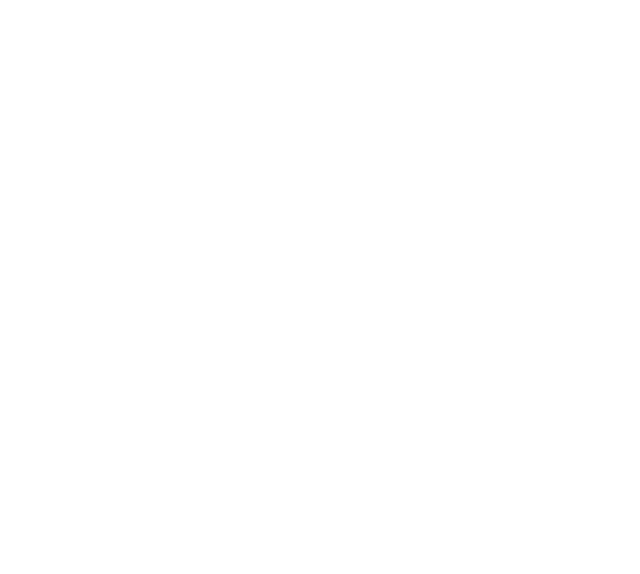
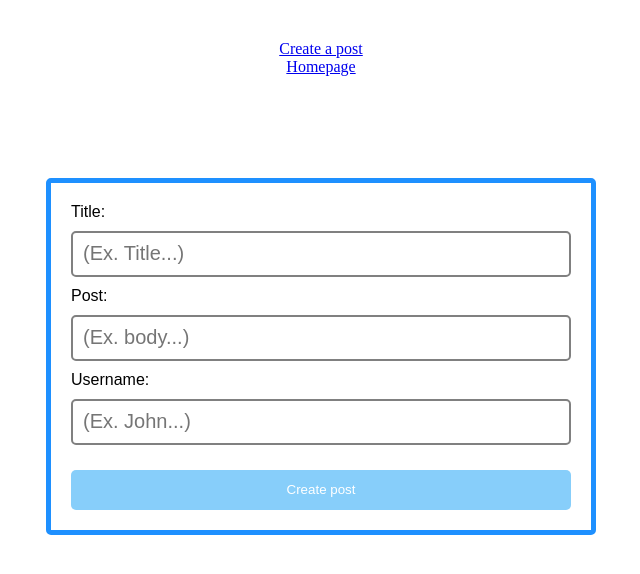
Before and after one commit to CS-24/rset-alumni-portal, a React (Create React App) app in the folder frontend/: page /createpost in a window 1280 px wide. Before the commit this address had no page. Shown: the top 574 px of the page, without its empty margins (319-959 px from the left). Built offline with nearby package versions, Linux system fonts and the light colour scheme.

Commit message:
add create post page

```diff
--- a/frontend/package.json
+++ b/frontend/package.json
@@ -7,11 +7,13 @@
     "@testing-library/react": "^13.4.0",
     "@testing-library/user-event": "^13.5.0",
     "axios": "^1.1.2",
+    "formik": "^2.2.9",
     "react": "^18.2.0",
     "react-dom": "^18.2.0",
     "react-router-dom": "^6.4.2",
     "react-scripts": "^2.1.3",
-    "web-vitals": "^2.1.4"
+    "web-vitals": "^2.1.4",
+    "yup": "^0.32.11"
   },
   "scripts": {
     "start": "react-scripts start",
--- a/frontend/src/App.css
+++ b/frontend/src/App.css
@@ -55,3 +55,52 @@
   border-bottom-left-radius: 10px;
   border-bottom-right-radius: 10px;
 }
+
+/* CREATE POST PAGE CSS */
+
+.createPostPage {
+  font-family: Arial, Helvetica, sans-serif;
+  width: 100vw;
+  height: 70vh;
+  display: flex;
+  justify-content: center;
+  align-items: center;
+}
+.formContainer {
+  display: flex;
+  flex-direction: column;
+  justify-content: center;
+  width: 500px;
+  height: auto;
+  padding: 20px;
+  border: 5px solid dodgerblue;
+  border-radius: 5px;
+}
+
+.formContainer #inputCreatePost {
+  height: 40px;
+  margin-top: 10px;
+  margin-bottom: 10px;
+  border: 2px solid grey;
+  border-radius: 5px;
+  padding-left: 10px;
+  font-size: 20px;
+}
+
+.formContainer button {
+  margin-top: 15px;
+  height: 40px;
+  border: none;
+  background-color: lightskyblue;
+  border-radius: 5px;
+  color: white;
+}
+
+.formContainer button:hover {
+  cursor: pointer;
+  background-color: dodgerblue;
+}
+
+span {
+  color: red;
+}
--- a/frontend/src/App.js
+++ b/frontend/src/App.js
@@ -2,13 +2,17 @@
 import React from "react";
 import { BrowserRouter as Router, Route, Routes, Link } from "react-router-dom";
 import Home from "./pages/Home";
+import Createpost from "./pages/Createpost";
 
 function App() {
 	return (
 		<div className="App">
 			<Router>
+				<Link to="/createpost"> Create a post</Link>
+				<Link to="/">Homepage</Link>
 				<Routes>
-					<Route path="/" exact component={Home} />
+					<Route path='/' element={<Home/>} />
+					<Route path='/createpost' element={<Createpost/>} />
 				</Routes>
 			</Router>
 		</div>
--- /dev/null
+++ b/frontend/src/pages/Createpost.js
@@ -0,0 +1,66 @@
+import React from "react";
+import { Formik, Form, Field, ErrorMessage } from "formik";
+import * as Yup from "yup";
+import axios from "axios";
+
+function Createpost() {
+	const initialValues = {
+		title: "",
+		postText: "",
+		username: "",
+	};
+
+	const validationSchema = Yup.object().shape({
+		title: Yup.string().required("You must input a Title!"),
+		postText: Yup.string().required(),
+		username: Yup.string()
+			.min(3)
+			.max(15)
+			.required(),
+	});
+
+	const onSubmit = (data) => {
+		axios.post("http://localhost:3001/posts", data).then((response) => {
+			console.log("Post creation worked");
+		});
+		console.log(data);
+	};
+
+	return (
+		<div className="createPostPage">
+			<Formik
+				initialValues={initialValues}
+				onSubmit={onSubmit}
+				validationSchema={validationSchema}
+			>
+				<Form className="formContainer">
+					<label>Title: </label>
+					<ErrorMessage name="title" component="span" />
+					<Field
+						id="inputCreatePost"
+						name="title"
+						placeholder="(Ex. Title...)"
+					/>
+					<label>Post: </label>
+					<ErrorMessage name="postText" component="span" />
+					<Field
+						id="inputCreatePost"
+						name="postText"
+						placeholder="(Ex. body...)"
+					/>
+					<label>Username: </label>
+					<ErrorMessage name="username" component="span" />
+					<Field
+						id="inputCreatePost"
+						name="username"
+						placeholder="(Ex. John...)"
+					/>
+
+					<button type="submit">Create post</button>
+				</Form>
+			</Formik>
+		</div>
+	);
+}
+
+export default Createpost;
```
Also changed, not shown: 1 other file (tests, documents, lock files or other folders).
